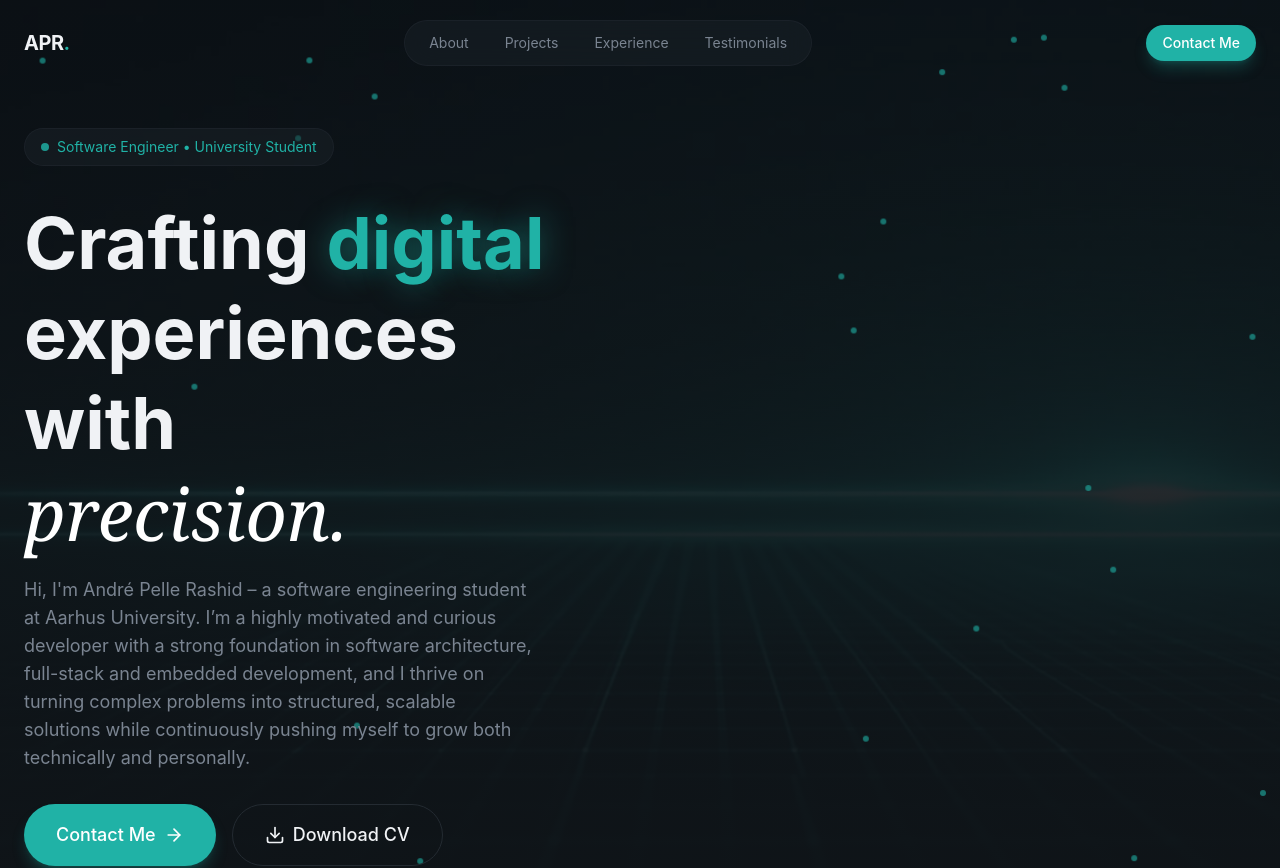
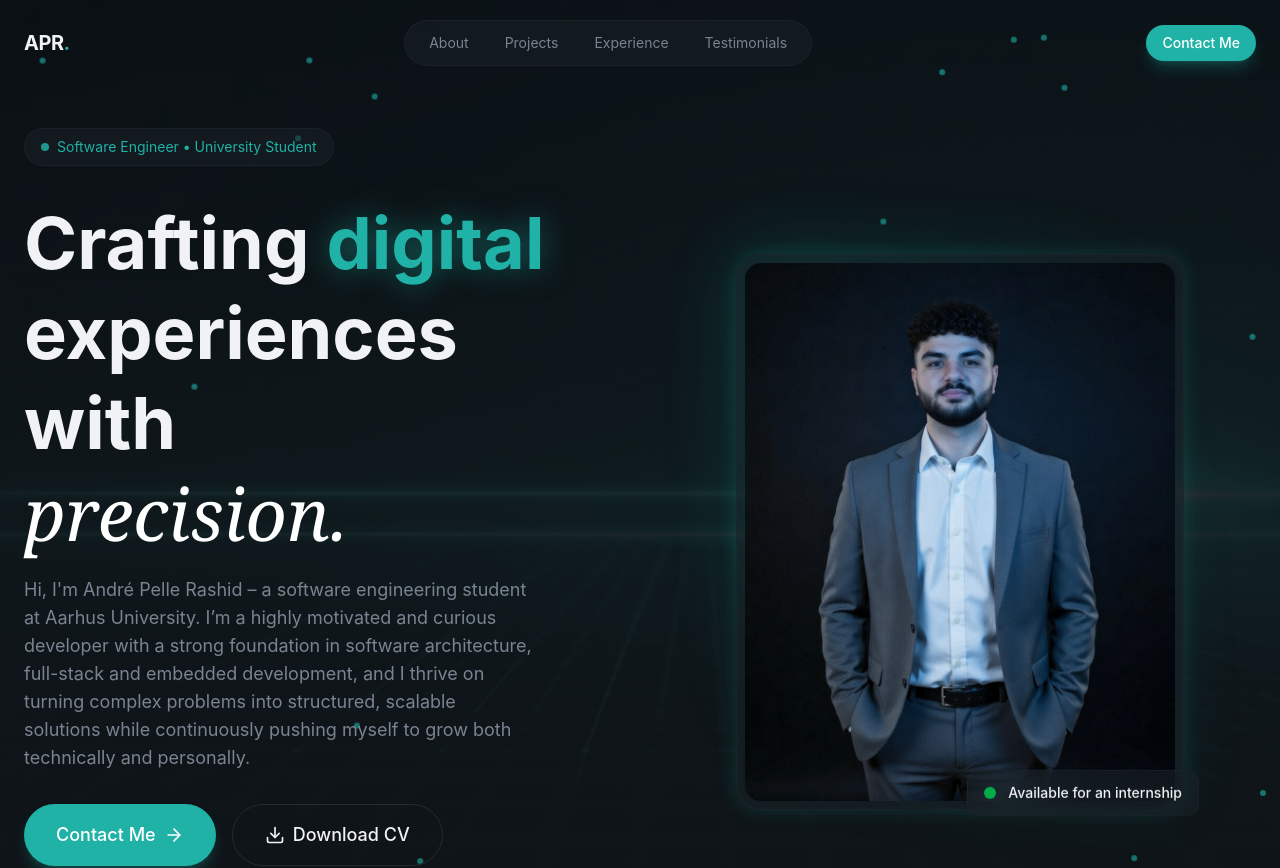
Before and after one commit to andr522g/dev-personal-portofolio, a React (Vite) app: page / in a window 1280 px wide. Shown: the top 868 px of the page. Built offline with nearby package versions, Linux system fonts and the light colour scheme.

Commit message:
added some stuff

```diff
--- a/src/index.css
+++ b/src/index.css
@@ -55,6 +55,13 @@
     text-shadow: 0 0 30px
         color-mix(in srgb, var(--color-primary) 50%, transparent);
   }
+
+  .glow-border {
+    box-shadow: 0 0 20px
+        color-mix(in srgb, var(--color-primary) 20%, transparent),
+      inset 0 0 20px color-mix(in srgb, var(--color-primary) 5%, transparent);
+  }
+
 }
 
 @layer utilities {
@@ -86,12 +93,27 @@
     }
   }
 
+  @keyframes float {
+    0%,
+    100% {
+      transform: translateY(0);
+    }
+    50% {
+      transform: translateY(-10px);
+    }
+  }
+
   .animate-fade-in {
     animation-name: fade-in;
     animation-duration: 0.8s;
     animation-timing-function: ease-out;
     animation-fill-mode: both;
   }
+
+    .animate-float {
+    animation: float 4s ease-in-out infinite;
+  }
+
 
   .animation-delay-100 { animation-delay: 100ms; }
   .animation-delay-200 { animation-delay: 200ms; }
--- a/src/sections/Hero.jsx
+++ b/src/sections/Hero.jsx
@@ -93,6 +93,39 @@
 
           </div>
           {/* Right column - profile image */}
+          <div className="relative animate-fade-in animation-delay-300">
+            {/* profile image*/}
+            <div className="relative max-w-md mx-auto">
+              <div
+                className="absolute inset-0
+                rounded-3xl bg-gradient-to-br
+                from-primary/30 via-transparent
+                to-primary/10 blur-2xl animate-pulse"
+              />
+              <div className="relative glass rounded-3xl p-2 glow-border">
+                <img
+                  src="/profile-photo.jpg"
+                  alt="André Pelle Rashid"
+                  className="w-full aspect-[4/5] object-cover rounded-2xl"
+                />
+
+                {/* Floating Badge */}
+                <div className="absolute -bottom-4 -right-4 glass rounded-xl px-4 py-3 animate-float">
+                  <div className="flex items-center gap-3">
+                    <div className="w-3 h-3 bg-green-500 rounded-full animate-pulse" />
+                    <span className="text-sm font-medium">Available for an internship</span>
+                  </div>
+                </div>
+                {/* Stats Badge */}
+                <div>
+                  <div>
+                  </div>
+                </div>
+
+
+              </div>
+            </div>
+          </div>
         </div>
       </div>
     </section>
```
Also changed, not shown: public/profile-photo.jpg (added).
